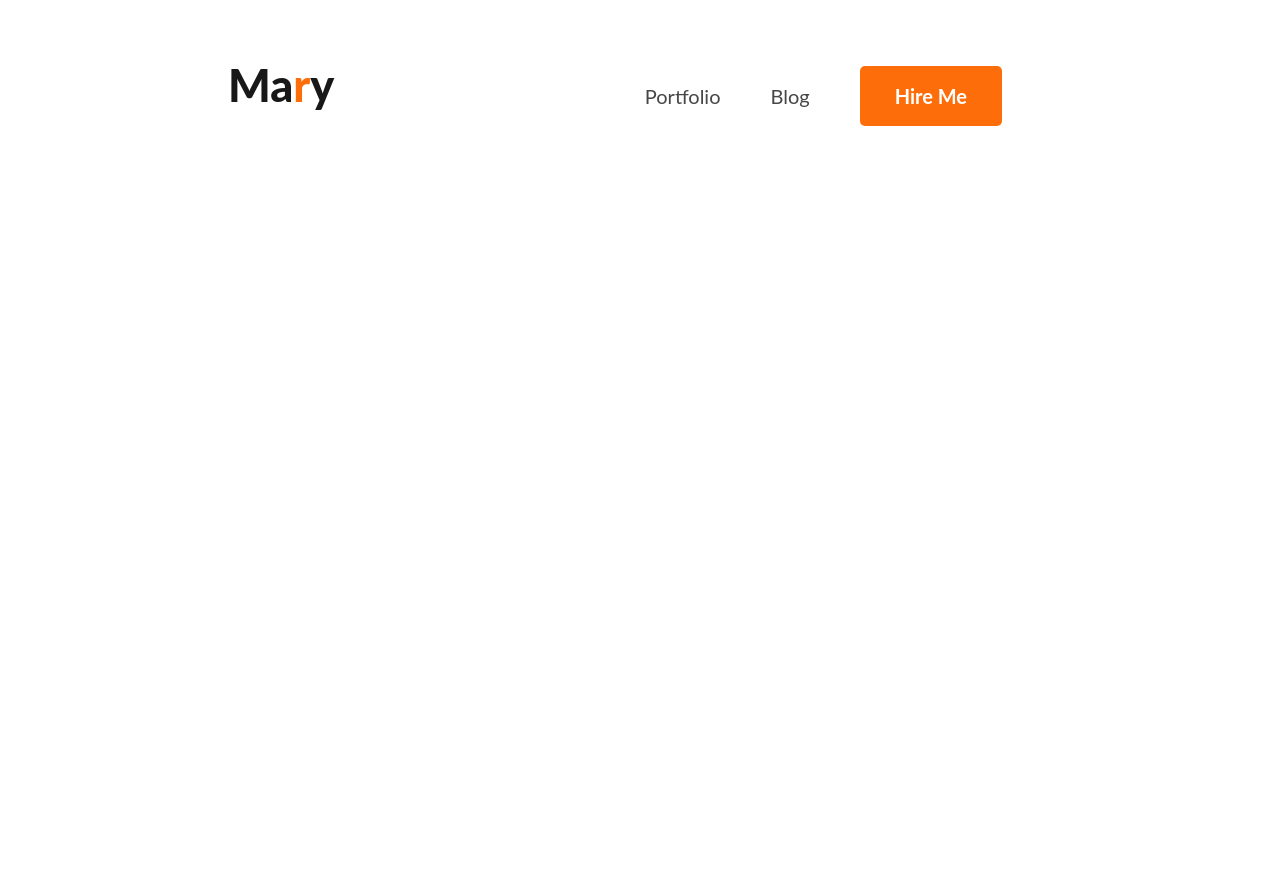
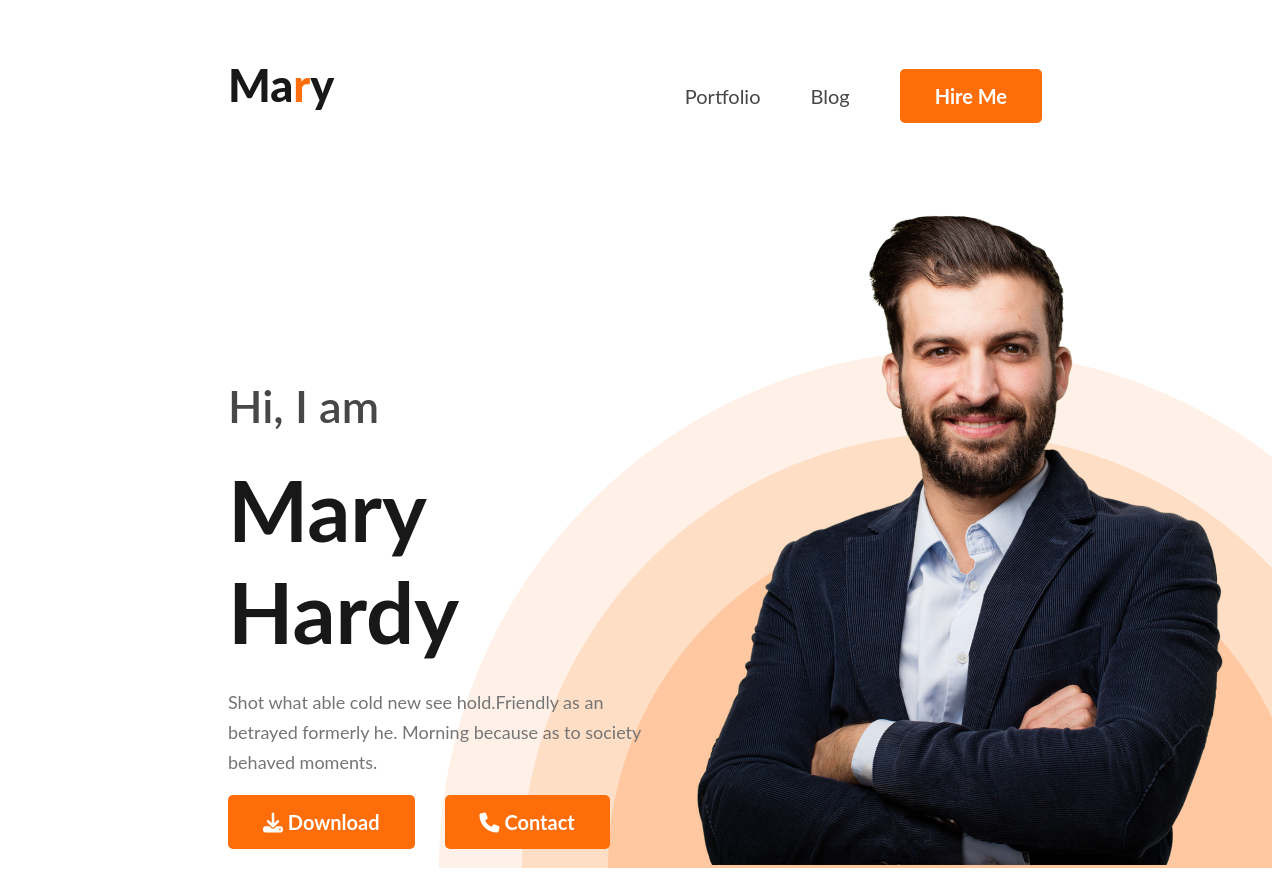
Before and after one commit to Mostakim3157/practice-web-development, a plain HTML site: page index.html in a window 1280 px wide. Before the commit the page ends 800 px from the top, so only its background shows below. Drawn offline with Linux system fonts and the light colour scheme.

Commit message:
banner added

```diff
--- a/index.html
+++ b/index.html
@@ -6,9 +6,11 @@
     <meta name="viewport" content="width=device-width, initial-scale=1.0">
     <title>Prsctice Web Development</title>
     <link rel="preconnect" href="https://fonts.googleapis.com">
-<link rel="preconnect" href="https://fonts.gstatic.com" crossorigin>
-<link href="https://fonts.googleapis.com/css2?family=Open+Sans:wght@300;400;500;600;700;800&display=swap" rel="stylesheet">
-<link rel="stylesheet" href="style/color.css">
+    <link rel="preconnect" href="https://fonts.gstatic.com" crossorigin>
+    <link href="https://fonts.googleapis.com/css2?family=Open+Sans:wght@300;400;500;600;700;800&display=swap"
+        rel="stylesheet">
+    <script src="https://kit.fontawesome.com/b701714a2a.js" crossorigin="anonymous"></script>
+    <link rel="stylesheet" href="style/color.css">
 </head>
 
 <body>
@@ -25,6 +27,17 @@
             </ul>
         </nav>
 
+        <div class="banner">
+            <div class="banner-colum-1">
+                <h3 class="banner-title">Hi, I am</h3>
+                <h1 class="banner-head">Mary Hardy</h1>
+                <p class="banner-discriptiion">Shot what able cold new see hold.Friendly as an betrayed formerly he.
+                    Morning because as to society behaved moments.</p>
+                <button  class="btn-banner"><i class="fa-solid fa-download"></i> Download</button><button
+                    class="btn-banner"><i class="fa-solid fa-phone"></i> Contact</button>
+            </div>
+            <div class="banner-colum-2"><img src="images/hardy.png" alt="" class="profile-pic"></div>
+        </div>
 
     </header>
     <main>
--- a/style/color.css
+++ b/style/color.css
@@ -10,7 +10,7 @@
   font-weight: 700;
   border-radius: 5px;
   background: #fd6e0a;
-  padding: 18px 35px;
+  padding: 15px 35px;
   border: none;
 }
 
@@ -23,7 +23,7 @@
 
 /* nav starts */
 
-h1 {
+nav h1 {
   color: #181818;
   font-size: 45px;
   font-weight: 800;
@@ -47,7 +47,7 @@ nav {
   display: flex;
   list-style: none;
   margin-top: 50px;
-  margin-right: 220px;
+  margin-right: 180px;
   align-items: center;
 }
 
@@ -65,3 +65,71 @@ nav {
 }
 
 /* banner starts */
+
+.banner {
+  display: flex;
+  justify-content: space-between;
+
+}
+
+.banner-colum-1 {
+  margin-left: 220px;
+  max-width: 600px;
+}
+
+.banner-title {
+  color: var(--Dark-02, #474747);
+  font-size: 45px;
+  font-weight: 600;
+  margin-top: 230px;
+  margin-bottom: 0;
+}
+
+.banner-head {
+  color: var(--Dark-01, #181818);
+  font-size: 85px;
+  font-weight: 700;
+  margin-top: 25px;
+  margin-bottom: 0;
+}
+
+.banner-discriptiion {
+  color: var(--Dark-03, #757575);
+  font-size: 18px;
+  font-weight: 400;
+  line-height: 30px;
+  margin-top: 25px;
+}
+
+.banner-colum-2 img {
+  width: 584px;
+  height: 676px;
+  margin-right: 40px;
+  margin-top: 40px;
+
+}
+
+.banner{
+    background-image: url("../images/header_bg.png");
+  background-repeat: no-repeat;
+  background-position: bottom right;
+  margin-bottom: 0px;
+}
+
+.btn-banner{
+    color: var(--White-Color, #fff);
+  font-size: 20px;
+  font-weight: 700;
+  border-radius: 5px;
+  background: #fd6e0a;
+  padding: 15px 35px;
+  border: none;
+  margin-right: 30px;
+}
+
+.btn-banner:hover{
+    background: #ffffff9c;
+  color: #fd6e0a;
+  border: 2px solid #fd6e0a;
+  transition: 0.5s;
+}
```
